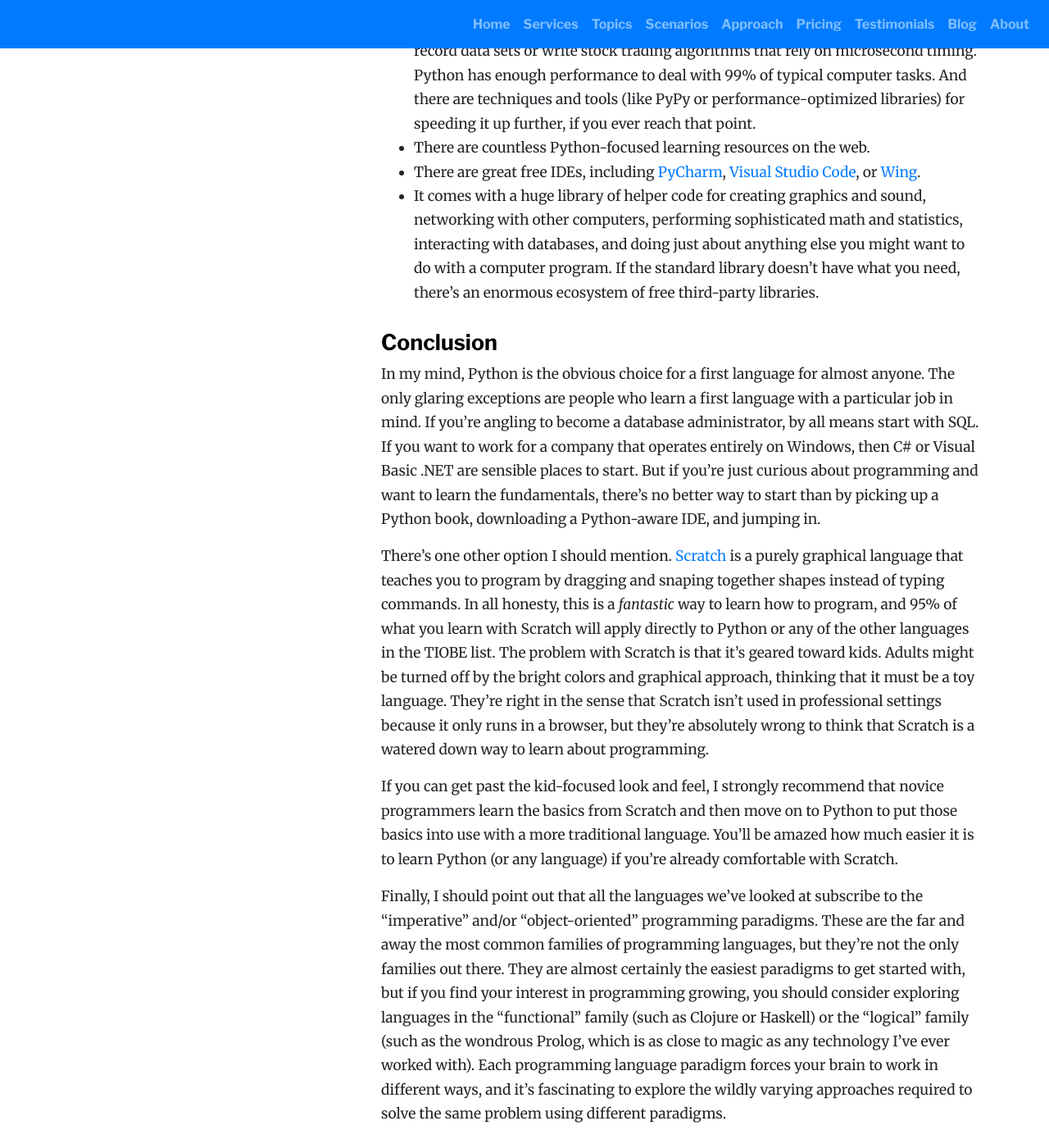
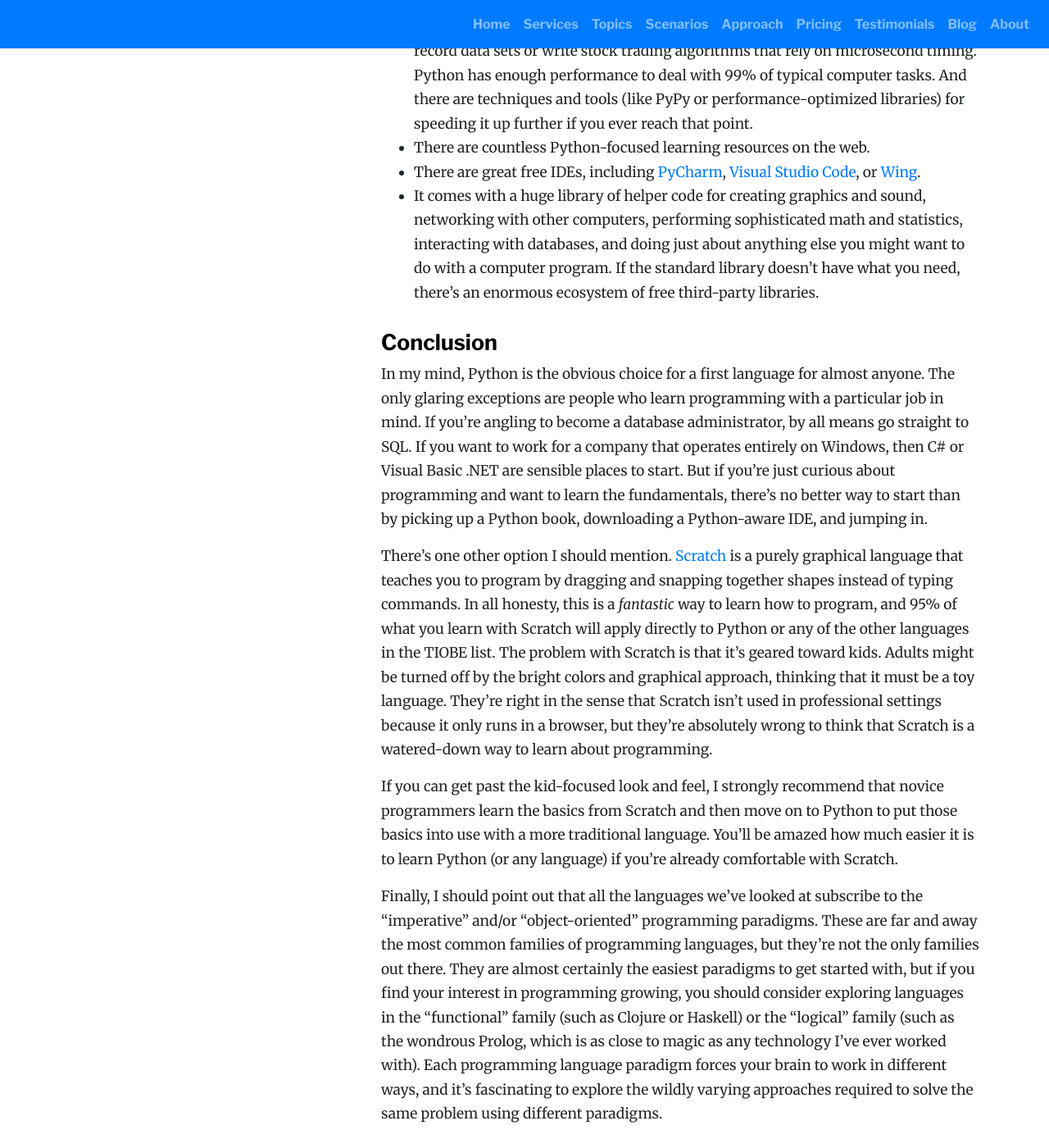
Before and after one commit to cwcowell/cwcowell.github.io, a Jekyll site: the page built from _posts/2019-12-13-python-first-language.md, in a window 1280 px wide and 1400 px high, scrolled down 6962 px. Shown: the whole window at 82% size. Built offline with Jekyll 4.4.1, drawn with Linux system fonts in a browser that asks for light colours; some of the changed text lies outside the part shown.

Commit message:
tweaks thanks to Grammarly

````diff
--- a/_posts/2019-12-13-python-first-language.md
+++ b/_posts/2019-12-13-python-first-language.md
@@ -73,7 +73,7 @@
 }
 ```
 
-Not only is this code verbose, it's also pretty opaque to someone who doesn't know Java. All the other languages we're still considering can do this same task with with a single line of code, and even someone unfamiliar with those other languages can instantly understand what that code does.
+Not only is this code verbose, it's also pretty opaque to someone who doesn't know Java. All the other languages we're still considering can do this same task with a single line of code, and even someone unfamiliar with those other languages can instantly understand what that code does.
 
 Java was the first language I used professionally and I still have a soft spot for it, but these days we have better options for first languages.
 
@@ -142,8 +142,8 @@
 
     ```java
     class
-  Foo {     int i = 1;
-int j = 2;                 int k = 3;
+  Foo {     int i = 1     ;
+int j       = 2;                 int k =      3;
 
             }
     ```
@@ -157,17 +157,17 @@
     k = 3
     ```
 
-+ It's fast enough. As a beginning programmer, you're not going to process billion-record data sets or write stock trading algorithms that rely on microsecond timing. Python has enough performance to deal with 99% of typical computer tasks. And there are techniques and tools (like PyPy or performance-optimized libraries) for speeding it up further, if you ever reach that point.
++ It's fast enough. As a beginning programmer, you're not going to process billion-record data sets or write stock trading algorithms that rely on microsecond timing. Python has enough performance to deal with 99% of typical computer tasks. And there are techniques and tools (like PyPy or performance-optimized libraries) for speeding it up further if you ever reach that point.
 + There are countless Python-focused learning resources on the web.
 + There are great free IDEs, including [PyCharm](https://www.jetbrains.com/pycharm), [Visual Studio Code](https://code.visualstudio.com/), or [Wing](https://wingware.com).
 + It comes with a huge library of helper code for creating graphics and sound, networking with other computers, performing sophisticated math and statistics, interacting with databases, and doing just about anything else you might want to do with a computer program. If the standard library doesn't have what you need, there's an enormous ecosystem of free third-party libraries.
 
 ## Conclusion
 
-In my mind, Python is the obvious choice for a first language for almost anyone. The only glaring exceptions are people who learn a first language with a particular job in mind. If you're angling to become a database administrator, by all means start with SQL. If you want to work for a company that operates entirely on Windows, then C# or Visual Basic .NET are sensible places to start. But if you're just curious about programming and want to learn the fundamentals, there's no better way to start than by picking up a Python book, downloading a Python-aware IDE, and jumping in.
+In my mind, Python is the obvious choice for a first language for almost anyone. The only glaring exceptions are people who learn programming with a particular job in mind. If you're angling to become a database administrator, by all means go straight to SQL. If you want to work for a company that operates entirely on Windows, then C# or Visual Basic .NET are sensible places to start. But if you're just curious about programming and want to learn the fundamentals, there's no better way to start than by picking up a Python book, downloading a Python-aware IDE, and jumping in.
 
-There's one other option I should mention. [Scratch](https://scratch.mit.edu) is a purely graphical language that teaches you to program by dragging and snaping together shapes instead of typing commands. In all honesty, this is a *fantastic* way to learn how to program, and 95% of what you learn with Scratch will apply directly to Python or any of the other languages in the TIOBE list. The problem with Scratch is that it's geared toward kids. Adults might be turned off by the bright colors and graphical approach, thinking that it must be a toy language. They're right in the sense that Scratch isn't used in professional settings because it only runs in a browser, but they're absolutely wrong to think that Scratch is a watered down way to learn about programming.
+There's one other option I should mention. [Scratch](https://scratch.mit.edu) is a purely graphical language that teaches you to program by dragging and snapping together shapes instead of typing commands. In all honesty, this is a *fantastic* way to learn how to program, and 95% of what you learn with Scratch will apply directly to Python or any of the other languages in the TIOBE list. The problem with Scratch is that it's geared toward kids. Adults might be turned off by the bright colors and graphical approach, thinking that it must be a toy language. They're right in the sense that Scratch isn't used in professional settings because it only runs in a browser, but they're absolutely wrong to think that Scratch is a watered-down way to learn about programming.
 
 If you can get past the kid-focused look and feel, I strongly recommend that novice programmers learn the basics from Scratch and then move on to Python to put those basics into use with a more traditional language. You'll be amazed how much easier it is to learn Python (or any language) if you're already comfortable with Scratch.
 
-Finally, I should point out that all the languages we've looked at subscribe to the "imperative" and/or "object-oriented" programming paradigms. These are the far and away the most common families of programming languages, but they're not the only families out there. They are almost certainly the easiest paradigms to get started with, but if you find your interest in programming growing, you should consider exploring languages in the "functional" family (such as Clojure or Haskell) or the "logical" family (such as the wondrous Prolog, which is as close to magic as any technology I've ever worked with). Each programming language paradigm forces your brain to work in different ways, and it's fascinating to explore the wildly varying approaches required to solve the same problem using different paradigms.
+Finally, I should point out that all the languages we've looked at subscribe to the "imperative" and/or "object-oriented" programming paradigms. These are far and away the most common families of programming languages, but they're not the only families out there. They are almost certainly the easiest paradigms to get started with, but if you find your interest in programming growing, you should consider exploring languages in the "functional" family (such as Clojure or Haskell) or the "logical" family (such as the wondrous Prolog, which is as close to magic as any technology I've ever worked with). Each programming language paradigm forces your brain to work in different ways, and it's fascinating to explore the wildly varying approaches required to solve the same problem using different paradigms.
````
Also changed, not shown: other parts of _posts/2019-12-13-python-first-language.md (+13 -13 lines).
